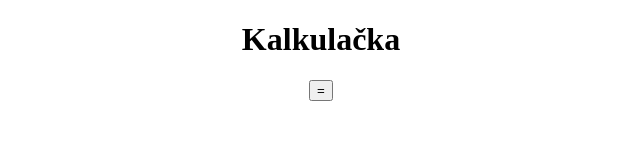
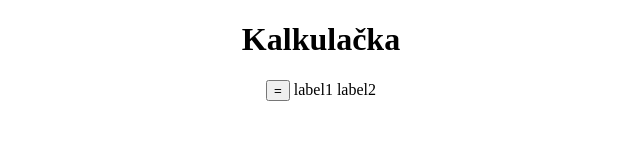
Before and after one commit to tomasVanek3/moa_first_js, a plain HTML site: page index.html in a window 1280 px wide. Shown: the whole page, without its empty margins (319-959 px from the left). Drawn offline with Linux system fonts and the light colour scheme.

Commit message:
kalkulacka

```diff
--- a/index.html
+++ b/index.html
@@ -11,8 +11,8 @@
 <body>
     <h1>Kalkulačka</h1>
     <button onclick="sayHello()">=</button>
-    <label for=""></label>
-    <label for=""></label>
+    <label for="">label1</label>
+    <label for="">label2</label>
     <p id="hello"></p>
 </body>
 </html>
```
